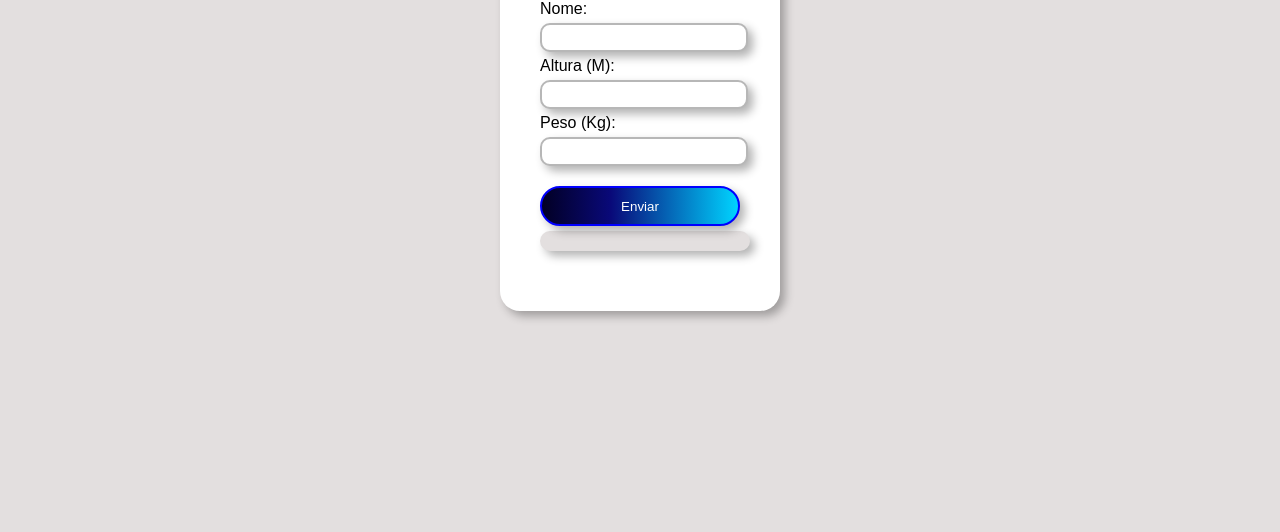
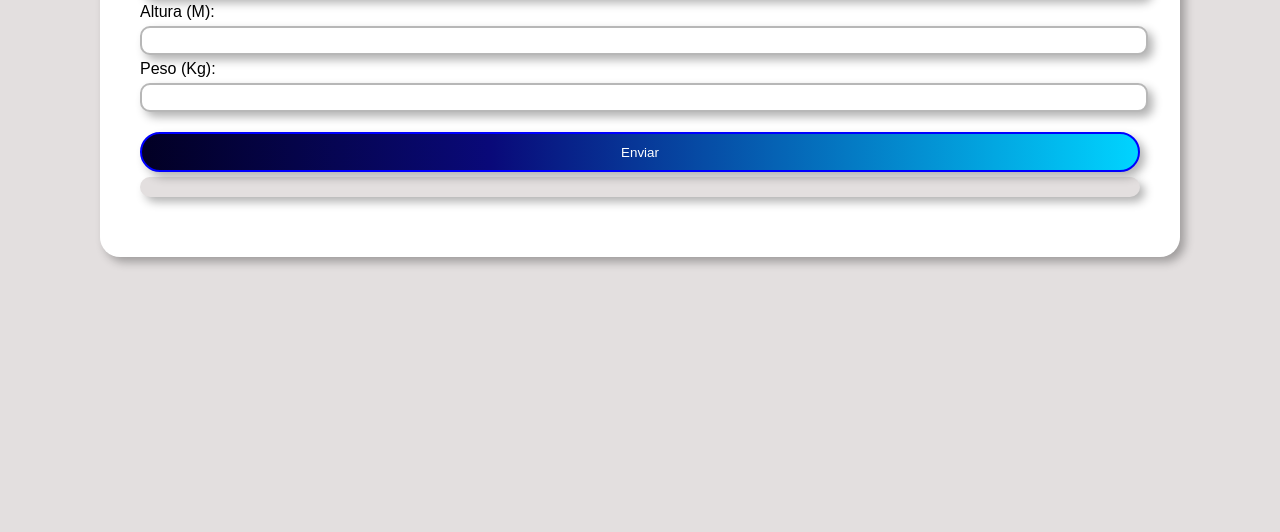
Before and after one commit to LucasPereira1212/Projetos_sites, a plain HTML site: page Projetos para portifolio/Projeto calculadora IMC/index.html in a window 1280 px wide. Shown: the part 268-800 px from the top of the page. Drawn offline with Linux system fonts and the light colour scheme.

Commit message:
Update Style.css

```diff
--- a/Projetos para portifolio/Projeto calculadora IMC/Style.css
+++ b/Projetos para portifolio/Projeto calculadora IMC/Style.css
@@ -16,11 +16,13 @@ h1 {
 }
 
 #imc-form {
+  min-width: 30rem;
+  max-width: 100rem;
   padding: 6rem 4rem;
-  margin: 10rem 50rem;
+  margin: 10vh auto;
   box-shadow: 0.5rem 0.5rem 1rem rgba(0, 0, 0, 0.3);
   border-radius: 2rem;
-  max-height: 40rem;
+  max-height: 100vh;
 
   background-color: white;
 }
@@ -28,7 +30,7 @@ h1 {
 #Resultado {
   background-color: rgb(227, 223, 223);
   box-shadow: 0.5rem 0.5rem 1rem rgba(0, 0, 0, 0.3);
-  width: 95%;
+  width: 98%;
   padding: 1rem;
   border-radius: 2rem;
 }
```
